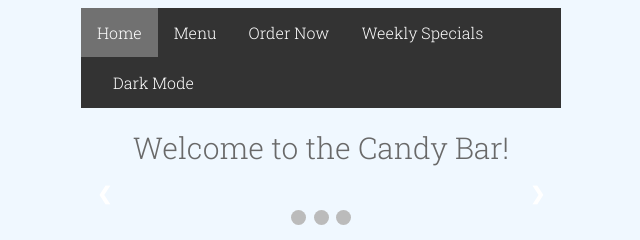
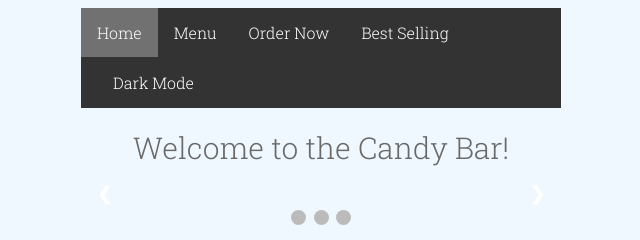
Before and after one commit to Mark7-dev/james-s-website, a plain HTML site: page index.html in a window 1280 px wide. Shown: the top 240 px of the page, 319-959 px from the left. Drawn offline with Linux system fonts and the light colour scheme.

Commit message:
ADDED THE BEST SELLING PAGE

```diff
--- a/index.html
+++ b/index.html
@@ -32,7 +32,7 @@
 
         <li><a href="order.html">Order Now</a></li>
 
-        <li><a href="weeklyspecials.html">Weekly Specials</a></li>
+        <li><a href="bestselling.html">Best Selling</a></li>
 
             <button onclick = "gfg_Run()" class="darkbutton">
 
```
Also changed, not shown: bestselling.html (added).
